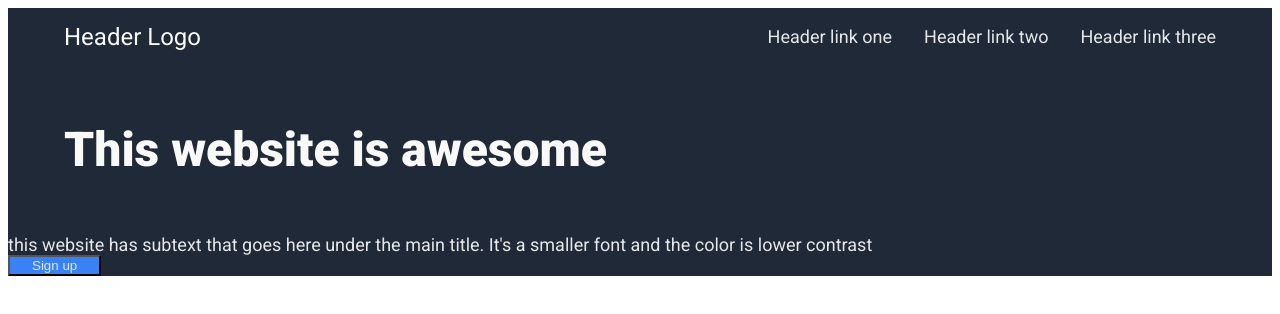
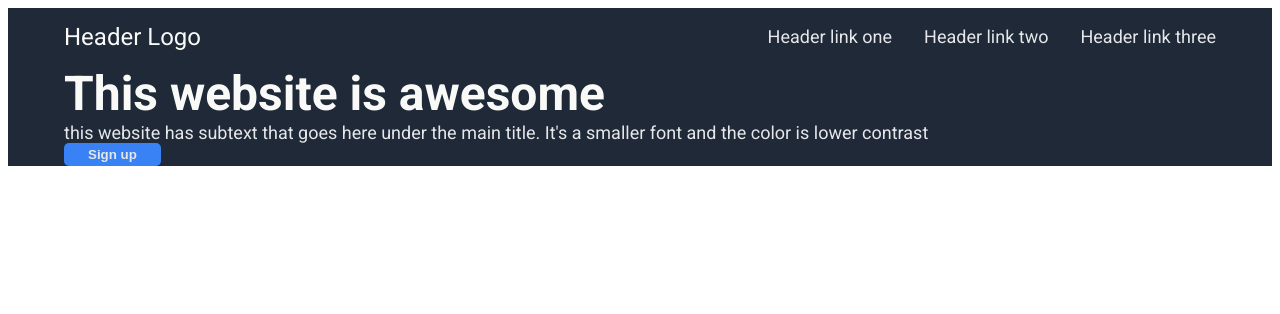
Before and after one commit to thesatmannn/landing_page, a plain HTML site: page index.html in a window 1280 px wide. Drawn offline with Linux system fonts and the light colour scheme.

Commit message:
smooth button and remove border

```diff
--- a/styles.css
+++ b/styles.css
@@ -3,12 +3,11 @@
 
 body {
     font-family: roboto;
-
-
 }
 
 .header-box {
     background-color: #1F2937;
+    padding-left: 56px;
 }
 
 .header-top {
@@ -16,15 +15,11 @@ body {
     justify-content: space-between;
     align-items: center;
 
-
-
 }
 
 .logo {
     font-size: 24px;
     color: #F9FAF8;
-   padding: 0 56px;
-
 
 }
 
@@ -33,7 +28,6 @@ ul {
     display: flex;
     padding: 0 40px;
 }
-
 
 a {
     text-decoration: none;
@@ -44,8 +38,7 @@ a {
 .hero-main {
     color: #F9FAF8;
     font-size: 48px;
-    font-weight: 900;
-    padding: 56px;
+    font-weight: bolder;
 }
 
 .header-links, .hero-sub {
@@ -57,4 +50,12 @@ a {
 
 button {
     background-color: #3882F6
+
 }
+
+.signup-header {
+    border-radius: 5px;
+    border: none;
+    font-weight: bold;
+    padding: 4px 8px;
+}
```
